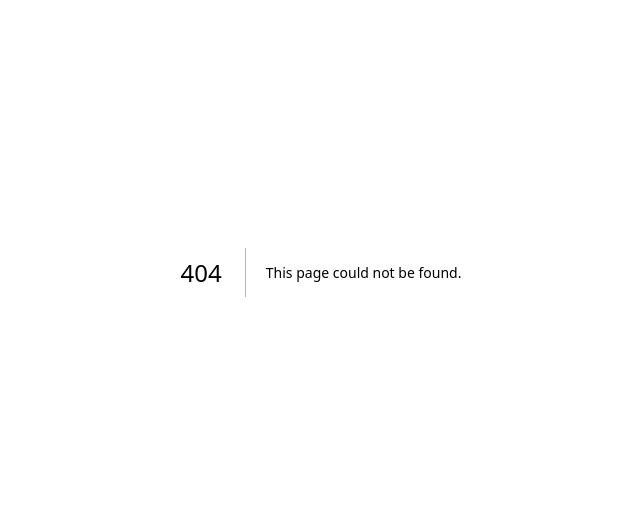
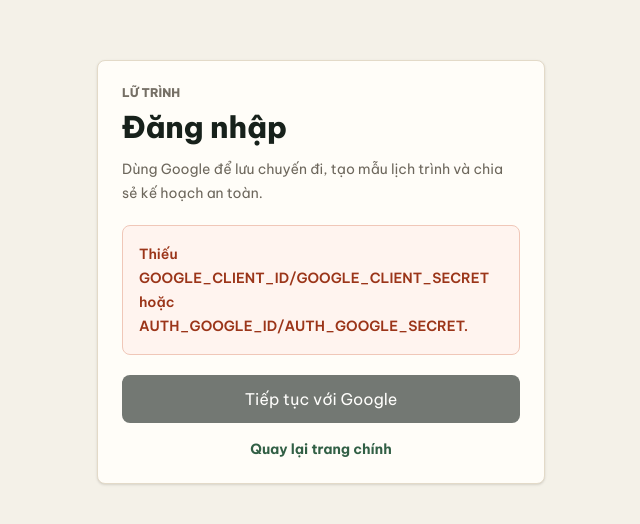
Before and after one commit to quyetnn1102/travel-planner, a Next.js app: page /signin in a window 1280 px wide. Before the commit this address had no page. Shown: the part 128-652 px from the top of the page, without its empty margins (319-959 px from the left). Built offline with nearby package versions, Linux system fonts and the light colour scheme; no server answers.

Commit message:
Add custom Google sign-in page

```diff
--- /dev/null
+++ b/src/app/signin/page.tsx
@@ -0,0 +1,11 @@
+import { SignInPanel } from "@/components/sign-in-panel";
+
+export default function SignInPage() {
+  const hasGoogleProvider = Boolean(
+    (process.env.GOOGLE_CLIENT_ID ?? process.env.AUTH_GOOGLE_ID) &&
+      (process.env.GOOGLE_CLIENT_SECRET ?? process.env.AUTH_GOOGLE_SECRET),
+  );
+  const hasAuthSecret = Boolean(process.env.AUTH_SECRET ?? process.env.NEXTAUTH_SECRET);
+
+  return <SignInPanel hasGoogleProvider={hasGoogleProvider} hasAuthSecret={hasAuthSecret} />;
+}
--- a/src/auth.ts
+++ b/src/auth.ts
@@ -15,13 +15,17 @@
     })
   : null;
 
-const googleClientId = process.env.GOOGLE_CLIENT_ID;
-const googleClientSecret = process.env.GOOGLE_CLIENT_SECRET;
+const googleClientId = process.env.GOOGLE_CLIENT_ID ?? process.env.AUTH_GOOGLE_ID;
+const googleClientSecret = process.env.GOOGLE_CLIENT_SECRET ?? process.env.AUTH_GOOGLE_SECRET;
 const authSecret = process.env.AUTH_SECRET ?? process.env.NEXTAUTH_SECRET;
 
 export const { handlers, auth, signIn, signOut } = NextAuth({
   adapter: authPrisma ? PrismaAdapter(authPrisma) : undefined,
   providers: googleClientId && googleClientSecret ? [Google({ clientId: googleClientId, clientSecret: googleClientSecret })] : [],
+  pages: {
+    signIn: "/signin",
+    error: "/signin",
+  },
   secret: authSecret,
   session: {
     strategy: authPrisma ? "database" : "jwt",
--- /dev/null
+++ b/src/components/sign-in-panel.tsx
@@ -0,0 +1,51 @@
+"use client";
+
+import Link from "next/link";
+import { signIn } from "next-auth/react";
+import { useState } from "react";
+
+export function SignInPanel({
+  hasGoogleProvider,
+  hasAuthSecret,
+}: {
+  hasGoogleProvider: boolean;
+  hasAuthSecret: boolean;
+}) {
+  const [isLoading, setIsLoading] = useState(false);
+  const canSignIn = hasGoogleProvider && hasAuthSecret;
+
+  return (
+    <main className="flex min-h-screen items-center justify-center bg-[#f4f1e8] px-5 text-[#17211b]">
+      <section className="w-full max-w-md rounded-lg border border-[#e3dac8] bg-[#fffdf8] p-6 shadow-sm">
+        <p className="text-xs font-extrabold uppercase text-[#756f65]">L&#7919; Tr&#236;nh</p>
+        <h1 className="mt-2 text-3xl font-extrabold">&#272;&#259;ng nh&#7853;p</h1>
+        <p className="mt-3 text-sm leading-6 text-[#6d675c]">
+          D&#249;ng Google &#273;&#7875; l&#432;u chuy&#7871;n &#273;i, t&#7841;o m&#7851;u l&#7883;ch tr&#236;nh v&#224; chia s&#7867; k&#7871; ho&#7841;ch an to&#224;n.
+        </p>
+
+        {!canSignIn ? (
+          <div className="mt-5 rounded-lg border border-[#f0c7b8] bg-[#fff4ef] p-4 text-sm font-semibold leading-6 text-[#9b3519]">
+            {!hasAuthSecret ? <p>Thi&#7871;u bi&#7871;n m&#244;i tr&#432;&#7901;ng AUTH_SECRET ho&#7863;c NEXTAUTH_SECRET trong Vercel.</p> : null}
+            {!hasGoogleProvider ? <p>Thi&#7871;u GOOGLE_CLIENT_ID/GOOGLE_CLIENT_SECRET ho&#7863;c AUTH_GOOGLE_ID/AUTH_GOOGLE_SECRET.</p> : null}
+          </div>
+        ) : null}
+
+        <button
+          type="button"
+          disabled={!canSignIn || isLoading}
+          onClick={() => {
+            setIsLoading(true);
+            void signIn("google", { callbackUrl: "/" });
+          }}
+          className="mt-5 flex w-full items-center justify-center rounded-lg bg-[#17211b] px-5 py-3 text-sm font-extrabold text-white disabled:cursor-not-allowed disabled:opacity-60"
+        >
+          {isLoading ? "\u0110ang chuy\u1ec3n t\u1edbi Google..." : "Ti\u1ebfp t\u1ee5c v\u1edbi Google"}
+        </button>
+
+        <Link href="/" className="mt-4 block text-center text-sm font-bold text-[#315f45]">
+          Quay l&#7841;i trang ch&#237;nh
+        </Link>
+      </section>
+    </main>
+  );
+}
--- a/src/components/travel-planner-app.tsx
+++ b/src/components/travel-planner-app.tsx
@@ -784,7 +784,7 @@
           ))}
         </div>
         <Link
-          href="/api/auth/signin"
+          href="/signin"
           className="rounded-full border border-[#17211b] bg-[#17211b] px-4 py-2 text-xs font-extrabold text-white"
         >
           {locale === "vi" ? "Đăng nhập" : "Sign in"}
```
Also changed, not shown: 1 other file (tests, documents, lock files or other folders).
